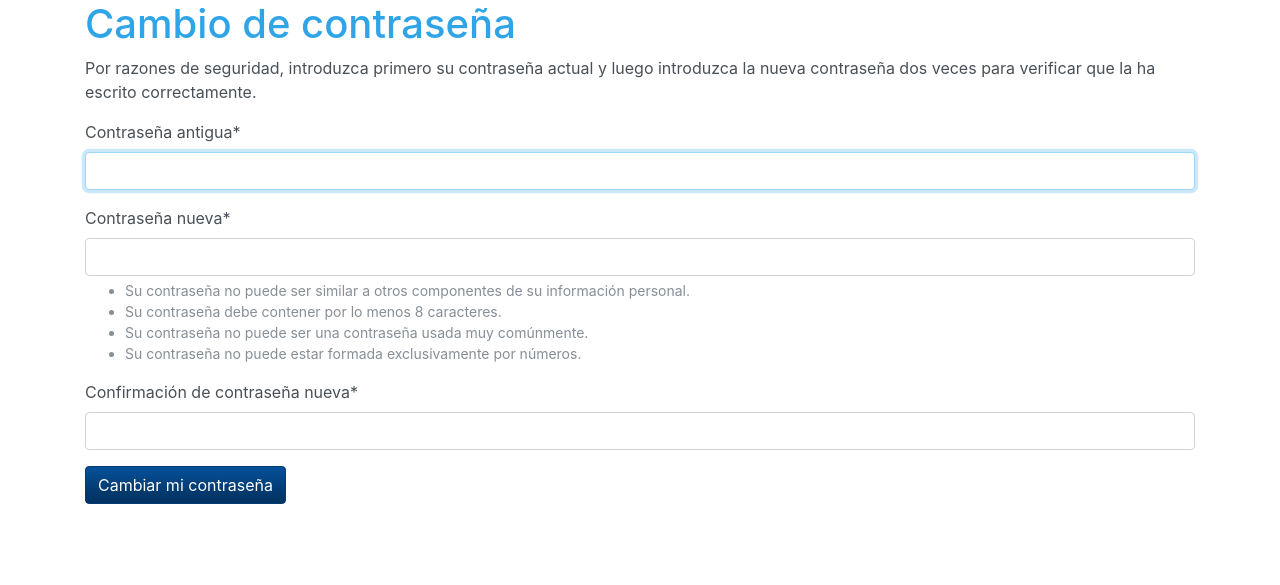
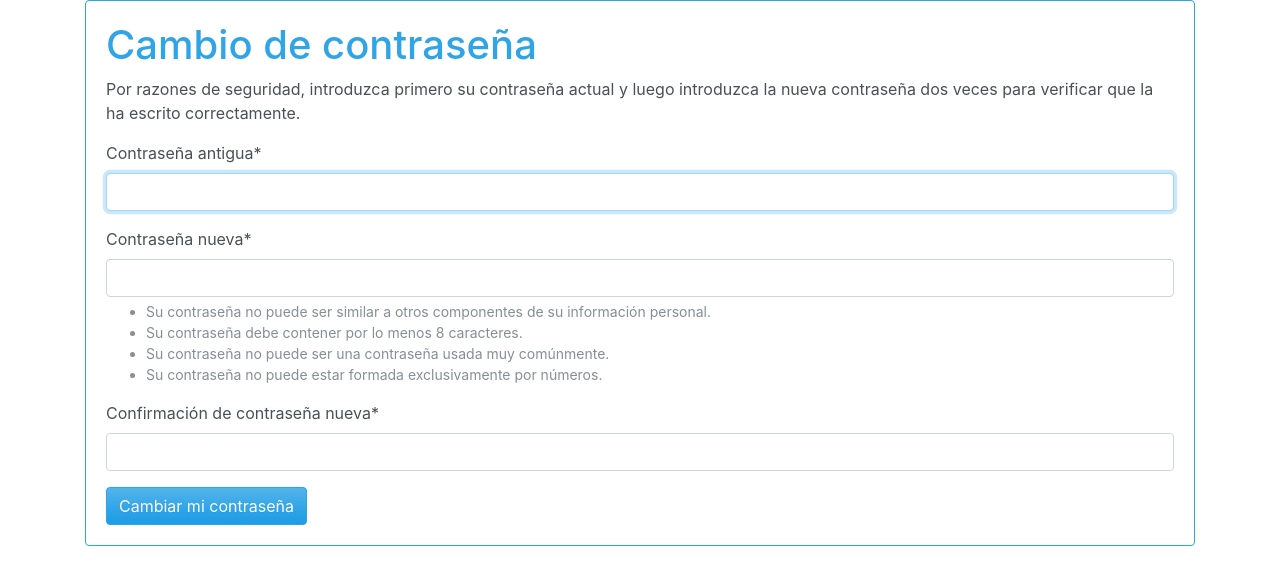
Before and after one commit to rodricerdan09/professionApp-BE, a Django app: page /cuenta/password_change/ in a window 1280 px wide. Shown: the part 56-641 px from the top of the page. Run offline with Django 3.2, Linux system fonts and the light colour scheme; a user stored in the database is signed in; some libraries are stand-ins or nearby versions.

Commit message:
cambio botones segun bootswatch

```diff
--- a/templates/registration/password_change_form.html
+++ b/templates/registration/password_change_form.html
@@ -5,13 +5,16 @@
 
 {% block content %}
 
-<h1>{{title}}</h1>
-<p>Por razones de seguridad, introduzca primero su contraseña actual
-    y luego introduzca la nueva contraseña dos veces para verificar que la ha escrito correctamente.</p>
+<div class="card border-primary">
+    <div class="card-body">
 
-    <form method="POST">{% csrf_token %}
-        {{ form |crispy}}
-    <input class="btn btn-info" type="submit" value="Cambiar mi contraseña">
-    </form>
+    <h1>{{title}}</h1>
+    <p>Por razones de seguridad, introduzca primero su contraseña actual y luego introduzca la nueva contraseña dos veces para verificar que la ha escrito correctamente.</p>
+        <form method="POST">{% csrf_token %}
+            {{ form |crispy}}
+        <input class="btn btn-primary" type="submit" value="Cambiar mi contraseña">
+        </form>
+    </div>
+</div>
 
 {% endblock content %}
```
